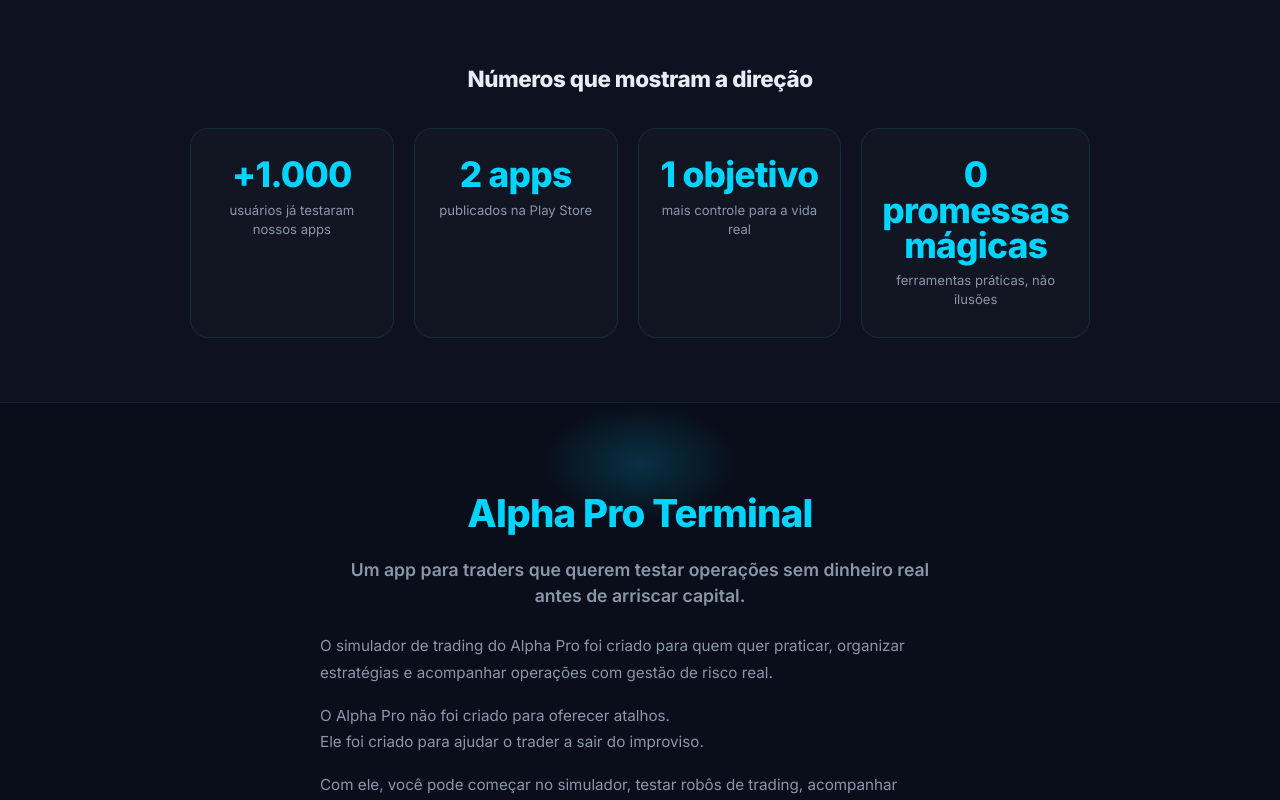
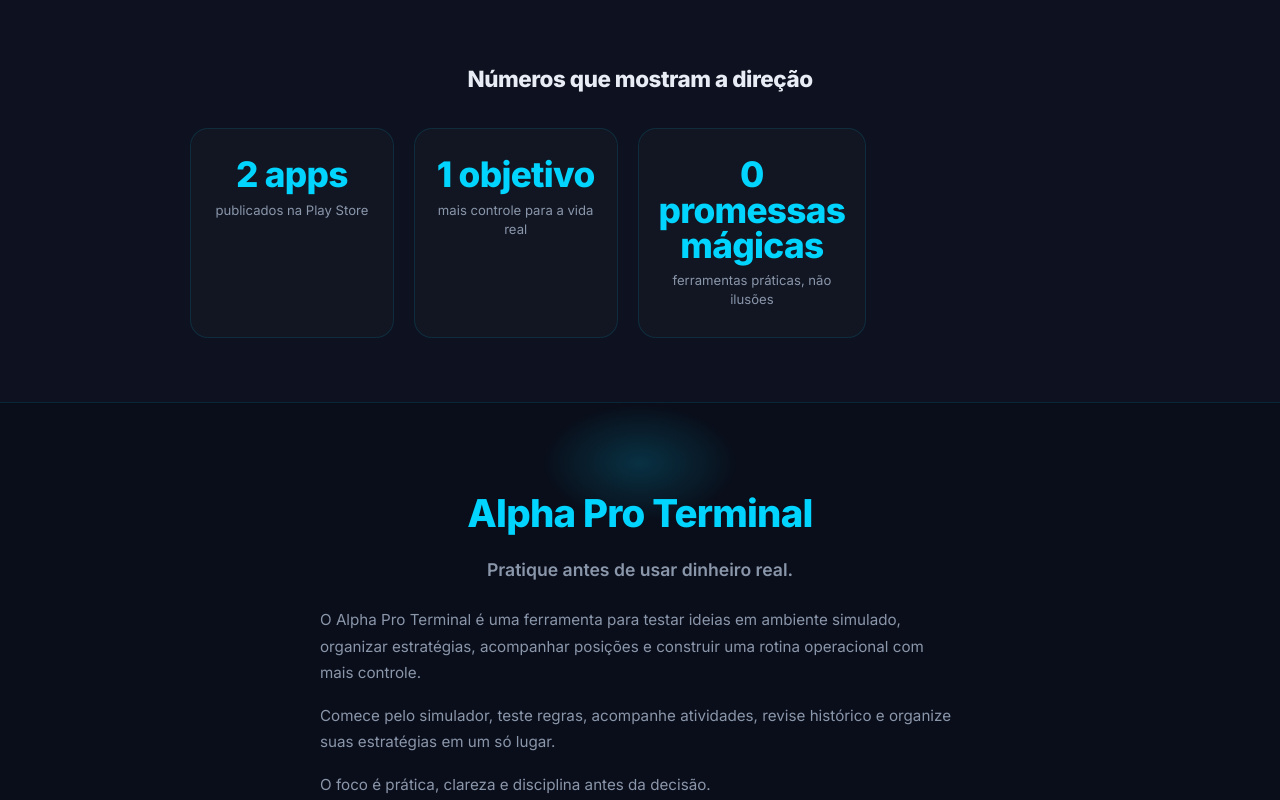
Before and after one commit to lucascamilo560-wq/TerminaisLMC, a React (Vite) app: page / in a window 1280 px wide. Shown: the part 1040-1840 px from the top of the page. Built offline with nearby package versions, Linux system fonts and the light colour scheme.

Commit message:
Refina linguagem da home e valida prova social

```diff
--- a/src/App.tsx
+++ b/src/App.tsx
@@ -5,7 +5,7 @@
 const INSTAGRAM_URL = 'https://www.instagram.com/terminaislmc/'
 
 // Atualizar apenas com dados reais da Play Console.
-const SOCIAL_PROOF_USERS = '+1.000'
+const SOCIAL_PROOF_USERS = ''
 const SOCIAL_PROOF_APPS = '2 apps'
 const SOCIAL_PROOF_GOAL = '1 objetivo'
 const SOCIAL_PROOF_PROMISES = '0 promessas mágicas'
@@ -105,7 +105,7 @@
               className="btn btn-primary btn-glow"
             >
               <span className="btn-shine" aria-hidden="true" />
-              Trading e operações
+              Simulação e estratégias
             </button>
             <button
               onClick={() => scrollToSection('section-divide')}
@@ -125,7 +125,7 @@
           <div className="manifesto-line" aria-hidden="true" />
           <h2 className="manifesto-title">Nem tudo é o que parece.</h2>
           <blockquote className="manifesto-quote">
-            Por trás de uma operação existe risco.<br />
+            Por trás de uma decisão existe contexto.<br />
             Por trás de uma conta dividida existe relação.<br />
             Por trás da desorganização existe custo.
           </blockquote>
@@ -143,22 +143,19 @@
             <h2 className="social-proof-title">Números que mostram a direção</h2>
           </Reveal>
           <div className="social-proof-grid">
-            <Reveal className="social-proof-card">
-              <span className="social-proof-number">{SOCIAL_PROOF_USERS}</span>
-              <p className="social-proof-label">usuários já testaram nossos apps</p>
-            </Reveal>
-            <Reveal className="social-proof-card">
-              <span className="social-proof-number">{SOCIAL_PROOF_APPS}</span>
-              <p className="social-proof-label">publicados na Play Store</p>
-            </Reveal>
-            <Reveal className="social-proof-card">
-              <span className="social-proof-number">{SOCIAL_PROOF_GOAL}</span>
-              <p className="social-proof-label">mais controle para a vida real</p>
-            </Reveal>
-            <Reveal className="social-proof-card">
-              <span className="social-proof-number">{SOCIAL_PROOF_PROMISES}</span>
-              <p className="social-proof-label">ferramentas práticas, não ilusões</p>
-            </Reveal>
+            {[
+              { number: SOCIAL_PROOF_USERS, label: 'usuários já testaram nossos apps' },
+              { number: SOCIAL_PROOF_APPS, label: 'publicados na Play Store' },
+              { number: SOCIAL_PROOF_GOAL, label: 'mais controle para a vida real' },
+              { number: SOCIAL_PROOF_PROMISES, label: 'ferramentas práticas, não ilusões' },
+            ]
+              .filter((item) => item.number.trim())
+              .map((item) => (
+                <Reveal className="social-proof-card" key={item.label}>
+                  <span className="social-proof-number">{item.number}</span>
+                  <p className="social-proof-label">{item.label}</p>
+                </Reveal>
+              ))}
           </div>
         </div>
       </section>
@@ -168,18 +165,17 @@
         <Reveal className="product-inner">
           <h2 className="product-title product-title--alpha">Alpha Pro Terminal</h2>
           <p className="product-call">
-            Um app para traders que querem testar operações sem dinheiro real antes de arriscar capital.
+            Pratique antes de usar dinheiro real.
           </p>
           <div className="product-body">
             <p>
-              O simulador de trading do Alpha Pro foi criado para quem quer praticar, organizar estratégias e acompanhar operações com gestão de risco real.
+              O Alpha Pro Terminal é uma ferramenta para testar ideias em ambiente simulado, organizar estratégias, acompanhar posições e construir uma rotina operacional com mais controle.
             </p>
             <p>
-              O Alpha Pro não foi criado para oferecer atalhos.<br />
-              Ele foi criado para ajudar o trader a sair do improviso.
+              Comece pelo simulador, teste regras, acompanhe atividades, revise histórico e organize suas estratégias em um só lugar.
             </p>
             <p>
-              Com ele, você pode começar no simulador, testar robôs de trading, acompanhar posições, organizar estratégias, analisar histórico e, quando estiver pronto, evoluir para recursos de operação real com mais estrutura e controle.
+              O foco é prática, clareza e disciplina antes da decisão.
             </p>
           </div>
         </Reveal>
@@ -209,14 +205,14 @@
         <div className="app-preview-inner">
           <Reveal>
             <h2 className="app-preview-title app-preview-title--alpha">Veja o Alpha Pro na prática</h2>
-            <p className="app-preview-subtitle">Imagens reais do app ajudam você a entender como cada área funciona antes de baixar.</p>
+            <p className="app-preview-subtitle">Conheça áreas do app voltadas à simulação, organização de estratégias e acompanhamento operacional.</p>
           </Reveal>
           <div className="app-preview-grid">
             {[
-              { src: '/screenshots/alpha-pro/simulador.png', label: 'Simulador', text: 'Teste operações sem dinheiro real.' },
-              { src: '/screenshots/alpha-pro/Alpha-forge.png', label: 'Alpha Forge', text: 'Crie e organize robôs e estratégias.' },
-              { src: '/screenshots/alpha-pro/ordens-abertas.png', label: 'Ordens Abertas', text: 'Acompanhe posições e operações em andamento.' },
-              { src: '/screenshots/alpha-pro/real-core.png', label: 'Real Core', text: 'Área de operação real para planos avançados.' },
+              { src: '/screenshots/alpha-pro/simulador.png', label: 'Simulador', text: 'Pratique em ambiente simulado antes de usar dinheiro real.' },
+              { src: '/screenshots/alpha-pro/Alpha-forge.png', label: 'Alpha Forge', text: 'Organize regras, robôs e estratégias.' },
+              { src: '/screenshots/alpha-pro/ordens-abertas.png', label: 'Ordens Abertas', text: 'Acompanhe posições e atividades em andamento.' },
+              { src: '/screenshots/alpha-pro/real-core.png', label: 'Real Core', text: 'Área avançada para acompanhamento operacional com mais estrutura.' },
             ].map((item) => (
               <Reveal className="app-shot-card app-shot-card--alpha" key={item.label}>
                 <div className="app-shot-frame">
@@ -254,61 +250,61 @@
               <div className="journey-step__content">
                 <h3 className="journey-step__title">Comece no simulador</h3>
                 <p className="journey-step__text">
-                  Teste operações sem dinheiro real em um ambiente feito para treino, prática e disciplina.
+                  Pratique em ambiente simulado antes de usar dinheiro real.
                 </p>
               </div>
             </Reveal>
             <Reveal className="journey-step journey-step--alpha">
               <span className="journey-step__number">2</span>
               <div className="journey-step__content">
-                <h3 className="journey-step__title">Escolha o ativo e pratique sua leitura</h3>
+                <h3 className="journey-step__title">Escolha um ativo e observe o contexto</h3>
                 <p className="journey-step__text">
-                  Acompanhe ativos, observe o comportamento do mercado e teste decisões sem expor capital real.
+                  Acompanhe movimentos, teste leituras e pratique decisões em um ambiente controlado.
                 </p>
               </div>
             </Reveal>
             <Reveal className="journey-step journey-step--alpha">
               <span className="journey-step__number">3</span>
               <div className="journey-step__content">
-                <h3 className="journey-step__title">Teste operações e robôs</h3>
+                <h3 className="journey-step__title">Teste regras e estratégias</h3>
                 <p className="journey-step__text">
-                  Use robôs e estratégias para acompanhar entradas, saídas, posições abertas e regras operacionais.
+                  Use robôs e configurações para entender como uma estratégia se comporta.
                 </p>
               </div>
             </Reveal>
             <Reveal className="journey-step journey-step--alpha">
               <span className="journey-step__number">4</span>
               <div className="journey-step__content">
-                <h3 className="journey-step__title">Acompanhe posições, ordens e histórico</h3>
+                <h3 className="journey-step__title">Acompanhe posições e ordens</h3>
                 <p className="journey-step__text">
-                  Veja o que está aberto, o que foi executado e o que aconteceu depois da operação.
+                  Veja o que está em andamento e mantenha sua rotina organizada.
                 </p>
               </div>
             </Reveal>
             <Reveal className="journey-step journey-step--alpha">
               <span className="journey-step__number">5</span>
               <div className="journey-step__content">
-                <h3 className="journey-step__title">Ajuste sua estratégia no Alpha Forge</h3>
+                <h3 className="journey-step__title">Revise seu histórico</h3>
                 <p className="journey-step__text">
-                  Organize ideias, regras e robôs para sair do impulso e trabalhar com lógica e disciplina.
+                  Use registros anteriores para entender padrões, decisões e ajustes necessários.
                 </p>
               </div>
             </Reveal>
             <Reveal className="journey-step journey-step--alpha">
               <span className="journey-step__number">6</span>
               <div className="journey-step__content">
-                <h3 className="journey-step__title">Evolua para operação real com estrutura</h3>
+                <h3 className="journey-step__title">Organize tudo no Alpha Forge</h3>
                 <p className="journey-step__text">
-                  Nos planos avançados, conecte corretoras compatíveis, configure o trading e acompanhe operações reais com mais controle.
+                  Transforme ideias em regras mais claras e reduza decisões por impulso.
                 </p>
               </div>
             </Reveal>
             <Reveal className="journey-step journey-step--alpha">
               <span className="journey-step__number">7</span>
               <div className="journey-step__content">
-                <h3 className="journey-step__title">Amplie sua visão operacional</h3>
+                <h3 className="journey-step__title">Evolua com mais estrutura</h3>
                 <p className="journey-step__text">
-                  No Alpha Pró, recursos como Scanner Global e Data Hub Ômega ajudam a observar mais informações em um só ambiente.
+                  Nos planos avançados, acesse recursos adicionais de acompanhamento, conexão e configuração.
                 </p>
               </div>
             </Reveal>
@@ -341,7 +337,7 @@
             </div>
             <div className="module-card module-card--alpha">
               <h3 className="module-card__title">Real Core</h3>
-              <p className="module-card__text">Área de operação real para usuários avançados.</p>
+              <p className="module-card__text">Área avançada para acompanhamento operacional com mais estrutura.</p>
             </div>
             <div className="module-card module-card--alpha">
               <h3 className="module-card__title">Conexões</h3>
@@ -364,7 +360,7 @@
         <div className="audience-inner">
           <div className="audience-box audience-box--alpha">
             <p>
-              O Alpha Pro é para quem quer praticar, testar robôs de trading, acompanhar gestão de risco, organizar estratégias e operar com mais disciplina.
+              Escolha o Alpha Pro se você quer praticar em ambiente simulado, organizar estratégias, acompanhar robôs, revisar histórico e criar uma rotina operacional com mais disciplina.
             </p>
             <p>
               Não é para quem procura resultados sem esforço.<br />
@@ -397,7 +393,7 @@
                 <li>Configuração de Trading</li>
                 <li>Comunidade</li>
                 <li>Assistente IA</li>
-                <li>Recursos de operação real</li>
+                <li>Recursos avançados de acompanhamento</li>
               </ul>
             </div>
             <div className="plan-block">
@@ -413,7 +409,7 @@
           </div>
 
           <p className="product-disclaimer">
-            ⚠ Operar envolve riscos. O app não garante resultados e não substitui conhecimento, análise e responsabilidade do trader.
+            ⚠ O app não garante desempenho e não substitui conhecimento, análise e responsabilidade do usuário.
           </p>
 
           <a
@@ -691,7 +687,7 @@
             <div className="compare-card compare-card--alpha">
               <p className="compare-card__app">Alpha Pro Terminal</p>
               <p className="compare-card__text">
-                Escolha o Alpha Pro se você quer testar operações, organizar estratégias, acompanhar robôs de trading, monitorar gestão de risco e operar com mais disciplina.
+                Escolha o Alpha Pro se você quer praticar em ambiente simulado, organizar estratégias, acompanhar robôs, revisar histórico e criar uma rotina operacional com mais disciplina.
               </p>
               <a
                 href={ALPHA_PRO_URL}
@@ -781,7 +777,7 @@
                 a: 'Você pode baixar e conhecer os apps. Alguns recursos avançados podem depender de assinatura.',
               },
               {
-                q: 'O Alpha Pro usa dinheiro real no simulador?',
+                q: 'O simulador usa dinheiro real?',
                 a: 'Não. O simulador serve para prática, organização e teste em ambiente simulado.',
               },
               {
```
